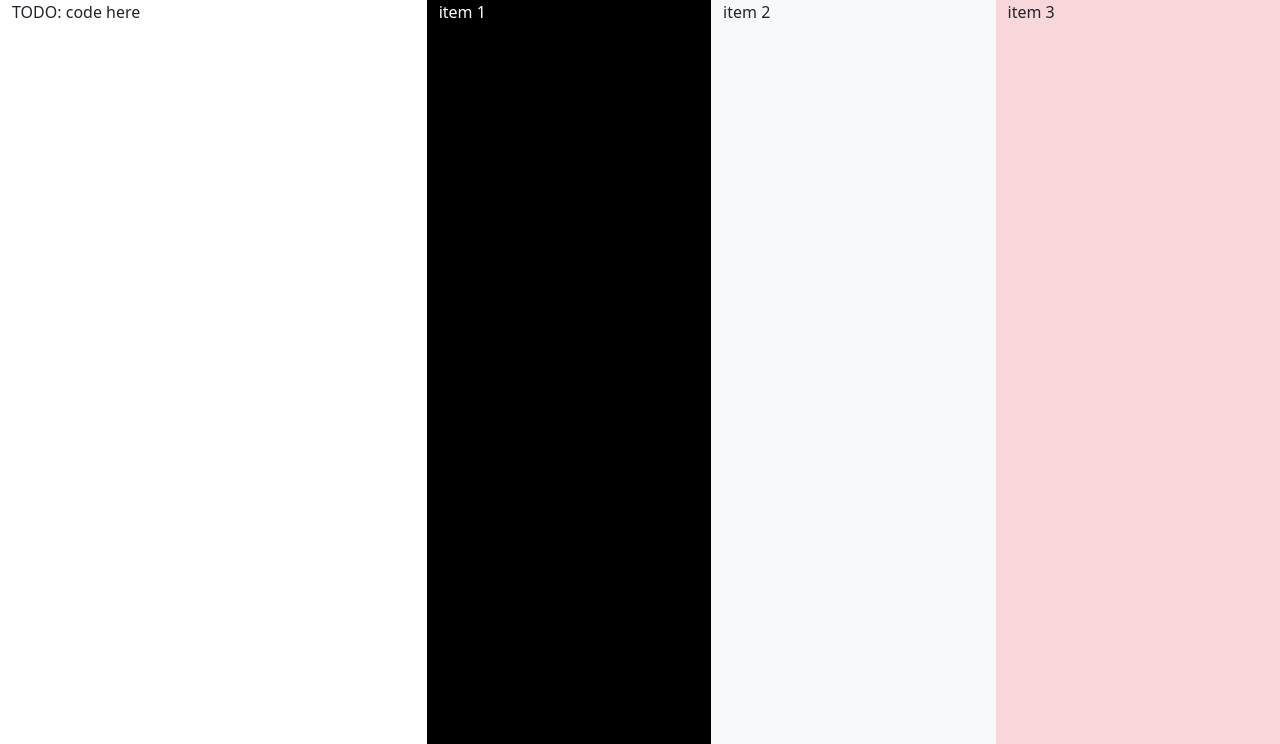
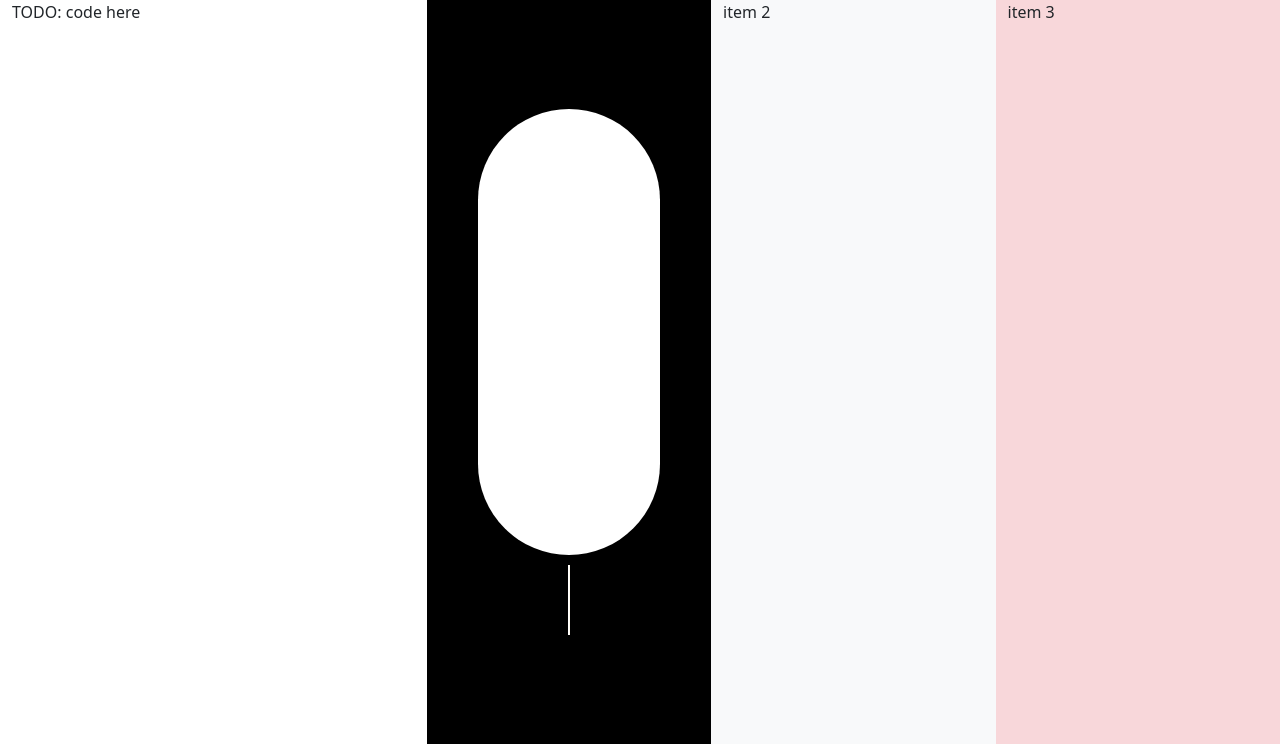
Before and after one commit to scriptkid23/save-the-dates, a web app: file index.html in a window 1280 px wide. Shown: the part 56-800 px from the top of the page. Run offline with its HTML, style and script files only (its server is not run), Linux system fonts and the light colour scheme.

Commit message:
refactor: update style

```diff
--- a/assets/styles/index.css
+++ b/assets/styles/index.css
@@ -20,3 +20,24 @@ body {
 .font-french-regular {
     font-family: "FrenchVPBold";
 }
+
+.std-image {
+    height: 60%;
+    width: 70%;
+}
+.std-hr {
+    margin-top: 10px;
+    height: 70px;
+    width: 0.6%;
+
+
+    background: hsla(0, 0%, 100%, 1);
+
+    background: linear-gradient(360deg, hsla(0, 0%, 100%, 1) 0%, hsla(0, 0%, 100%, 1) 22%, hsla(43, 100%, 96%, 1) 100%);
+
+    background: -moz-linear-gradient(360deg, hsla(0, 0%, 100%, 1) 0%, hsla(0, 0%, 100%, 1) 22%, hsla(43, 100%, 96%, 1) 100%);
+
+    background: -webkit-linear-gradient(360deg, hsla(0, 0%, 100%, 1) 0%, hsla(0, 0%, 100%, 1) 22%, hsla(43, 100%, 96%, 1) 100%);
+
+    filter: progid: DXImageTransform.Microsoft.gradient( startColorstr="#FFFFFF", endColorstr="#FFFFFF", GradientType=1 );
+}
--- a/index.html
+++ b/index.html
@@ -64,15 +64,14 @@
         </div>
         <div class="main h-100">
             <div class="row h-100">
-                <div class="col-4">
+                <div class="col-4 ">
                     TODO: code here
                 </div>
                 <div class="col-8">
                     <div class="row h-100">
-                        <div class="col bg-black text-white">
-                            <div>
-                                item 1
-                            </div>
+                        <div class="col bg-black text-white d-flex flex-column justify-content-center align-items-center">
+                            <div class="std-image bg-white rounded-pill"></div>
+                            <div class="std-hr"></div>
                         </div>
                         <div class="col bg-body-tertiary">
                             <div>
```
